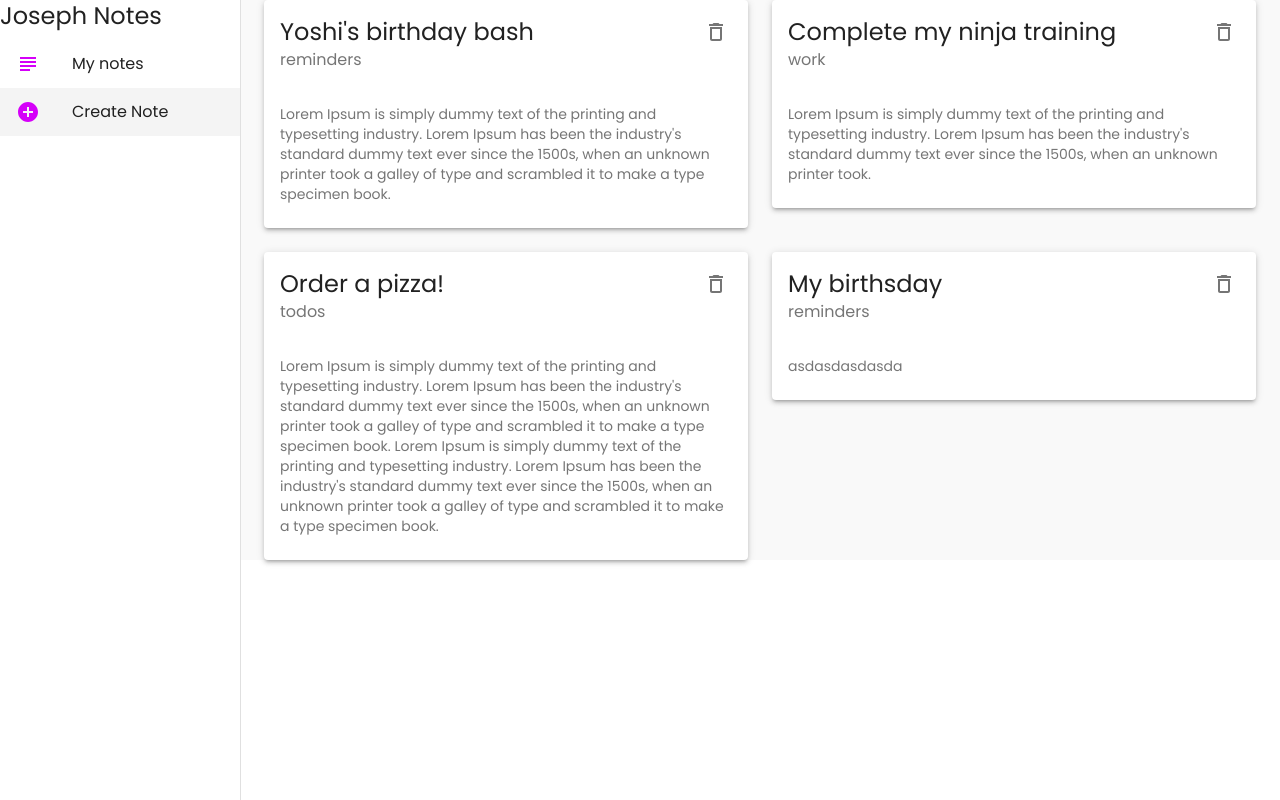
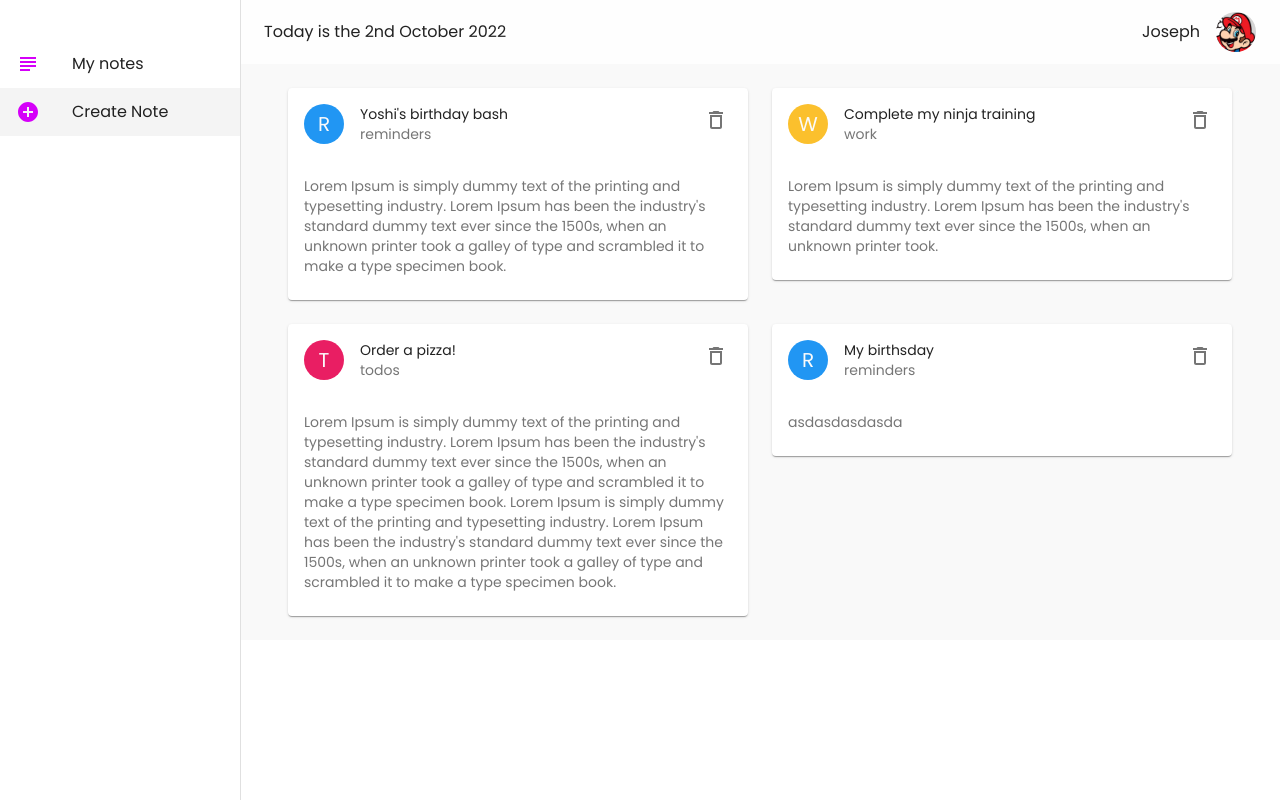
Before and after one commit to Fomonyuytar-Joseph/MaterialUIcourse, a React (Create React App) app: page / in a window 1280 px wide. Built offline with nearby package versions, Linux system fonts and the light colour scheme; data requests are answered from the project's data file.

Commit message:
add Appdrawer and Avatar

```diff
--- a/package.json
+++ b/package.json
@@ -8,6 +8,7 @@
     "@testing-library/jest-dom": "^5.11.9",
     "@testing-library/react": "^11.2.5",
     "@testing-library/user-event": "^12.7.1",
+    "date-fns": "^2.29.3",
     "react": "^17.0.1",
     "react-dom": "^17.0.1",
     "react-router-dom": "^5.2.0",
--- a/src/components/Layout.js
+++ b/src/components/Layout.js
@@ -1,5 +1,5 @@
 import React from 'react'
-import { makeStyles } from "@material-ui/core";
+import {  makeStyles } from "@material-ui/core";
 import Drawer from '@material-ui/core/Drawer';
 import CssBaseline from '@material-ui/core/CssBaseline';
 import AppBar from '@material-ui/core/AppBar';
@@ -12,32 +12,49 @@ import ListItemIcon from '@material-ui/core/ListItemIcon';
 import ListItemText from '@material-ui/core/ListItemText'
 import { AddCircleOutlined, SubjectOutlined } from '@material-ui/icons';
 import { useHistory, useLocation } from 'react-router-dom';
+import {format} from "date-fns";
+import {Avatar} from '@material-ui/core';
+
 
      const drawerWidth= 240
-const useStyles = makeStyles({
-              page:{
-                background:"#f9f9f9",
-                width:"100%"
-
-              },
-              drawer:{
-                width:drawerWidth,
+     const useStyles = makeStyles((theme) => {
+      return {
+        page: {
+          background: '#f9f9f9',
+          width: '100%',
+          padding: theme.spacing(3),
+        },
+        root: {
+          display: 'flex',
+        },
+        drawer: {
+          width: drawerWidth,
+        },
+        drawerPaper: {
+          width: drawerWidth,
+        },
+        active: {
+          background: '#f4f4f4'
+        },
+        title: {
+          padding: theme.spacing(2),
+        },
+        appBar:{
+          width: `calc(100% - ${drawerWidth}px)`,
+          marginLeft: drawerWidth,
+        },
+        toolbar:theme.mixins.toolbar,
+        date:{
+          flexGrow:1
+        },
+        avatar:{
+          marginLeft: theme.spacing(2 )
+        }
 
 
-              },
-              drawerPaper:{
-                width:drawerWidth,
+      }
+    })
 
-
-              },
-              root:{
-                  display:"flex"
-              },
-              active:{
-                background:"#f4f4f4"
-              }
-
-})
 
 function Layout({children}) {
     const classes = useStyles()
@@ -59,6 +76,20 @@ function Layout({children}) {
   return (
     <div className={classes.root}>
     {/* app bar */}
+    <AppBar
+     className={classes.appBar}
+     elevation={0}>
+      <Toolbar  >
+        <Typography className={classes.date}>
+       Today is the  {format(new Date(), 'do MMMM Y')}
+        </Typography>
+        <Typography>
+          Joseph
+        </Typography>
+        <Avatar src="/mario-av.png" className={classes.avatar}/>
+      </Toolbar>
+
+    </AppBar>
 
 
 
@@ -71,8 +102,8 @@ function Layout({children}) {
         classes={{paper:classes.drawerPaper}}
 
         >
-      <Typography variant='h5'>
-        Joseph Notes
+      <Typography variant='h5' className={classes.title}>
+
       </Typography>
 
       {/* List Links */}
@@ -98,7 +129,10 @@ function Layout({children}) {
     </div>
 
         <div className={classes.page}>
-        {children}
+          <div className={classes.toolbar }> </div>
+          {children}
+
+
         </div>
 
 
--- a/src/components/NoteCard.js
+++ b/src/components/NoteCard.js
@@ -1,35 +1,56 @@
 import React from 'react'
-import Card from '@material-ui/core/Card';
-import CardHeader from '@material-ui/core/CardHeader';
-import CardContent from '@material-ui/core/CardContent';
-import Collapse from '@material-ui/core/Collapse';
-import Avatar from '@material-ui/core/Avatar';
-import IconButton from '@material-ui/core/IconButton';
-import Typography from '@material-ui/core/Typography';
-import {  DeleteOutlined } from '@material-ui/icons';
+import Card from '@material-ui/core/Card'
+import CardHeader from '@material-ui/core/CardHeader'
+import CardContent from '@material-ui/core/CardContent'
+import IconButton from '@material-ui/core/IconButton'
+import Typography from '@material-ui/core/Typography'
+import DeleteOutlined from '@material-ui/icons/DeleteOutlined'
+import { makeStyles } from '@material-ui/core'
+import Avatar from '@material-ui/core/Avatar'
+import { yellow, green, pink, blue } from '@material-ui/core/colors'
 
-function NoteCard({note ,handleDelete}) {
+const useStyles = makeStyles({
+  avatar: {
+    backgroundColor: (note) => {
+      if (note.category == 'work') {
+        return yellow[700]
+      }
+      if (note.category == 'money') {
+        return green[500]
+      }
+      if (note.category == 'todos') {
+        return pink[500]
+      }
+      return blue[500]
+    },
+  }
+})
+
+export default function NoteCard({ note, handleDelete }) {
+  const classes = useStyles(note)
+
   return (
     <div>
-        <Card elevation={3}>
+      <Card elevation={1}>
         <CardHeader
+          avatar={
+            <Avatar className={classes.avatar}>
+              {note.category[0].toUpperCase()}
+            </Avatar>}
           action={
-                <IconButton onClick={()=> handleDelete(note.id)} >
+            <IconButton onClick={() => handleDelete(note.id)}>
               <DeleteOutlined />
             </IconButton>
           }
-
           title={note.title}
           subheader={note.category}
         />
         <CardContent>
-                <Typography variant='body2' color="textSecondary">
-                    {note.details}
+          <Typography variant="body2" color="textSecondary">
+            { note.details }
           </Typography>
         </CardContent>
       </Card>
     </div>
   )
 }
-
-export default NoteCard
```
Also changed, not shown: public/mario-av.png (added), 1 other file (tests, documents, lock files or other folders). Lines whose indentation alone changed are shown as unchanged.
